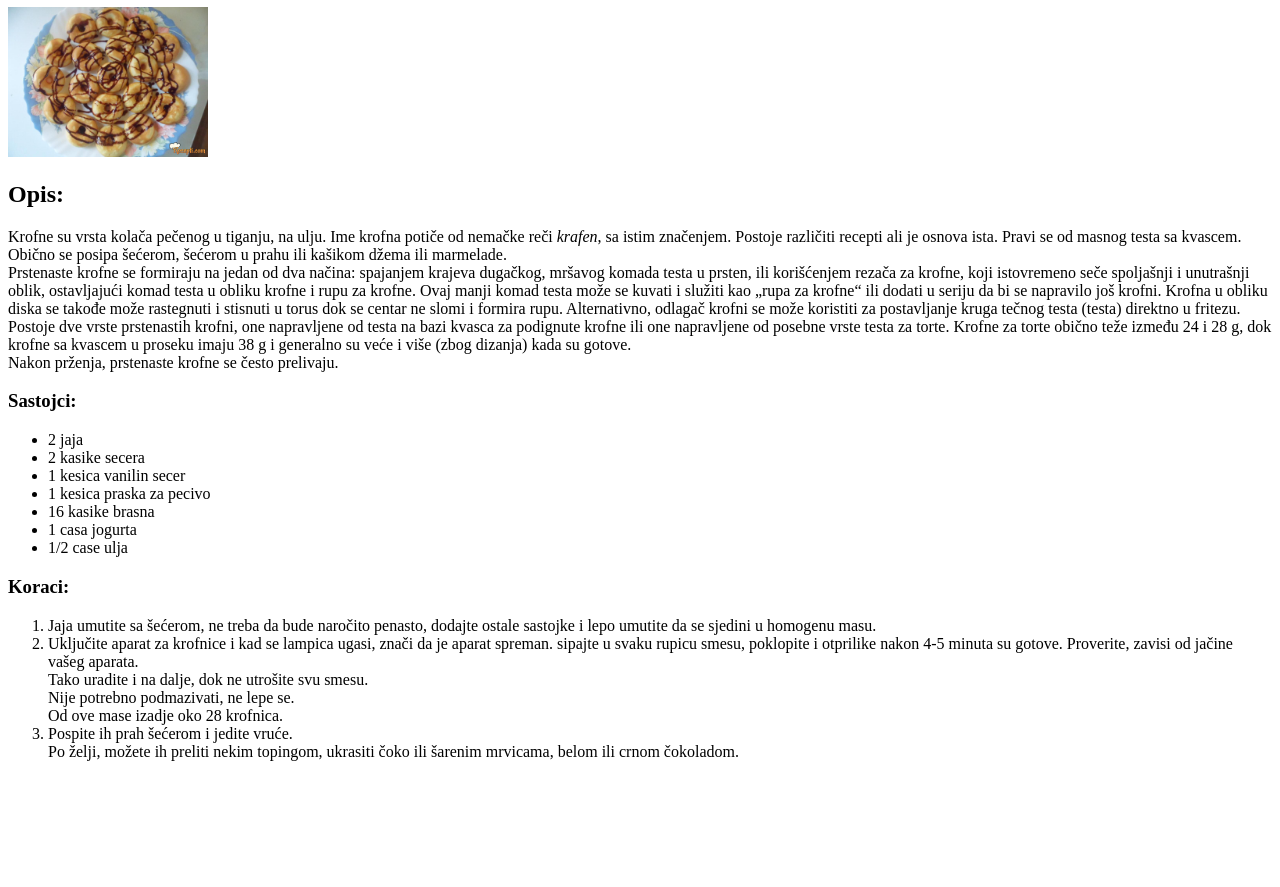
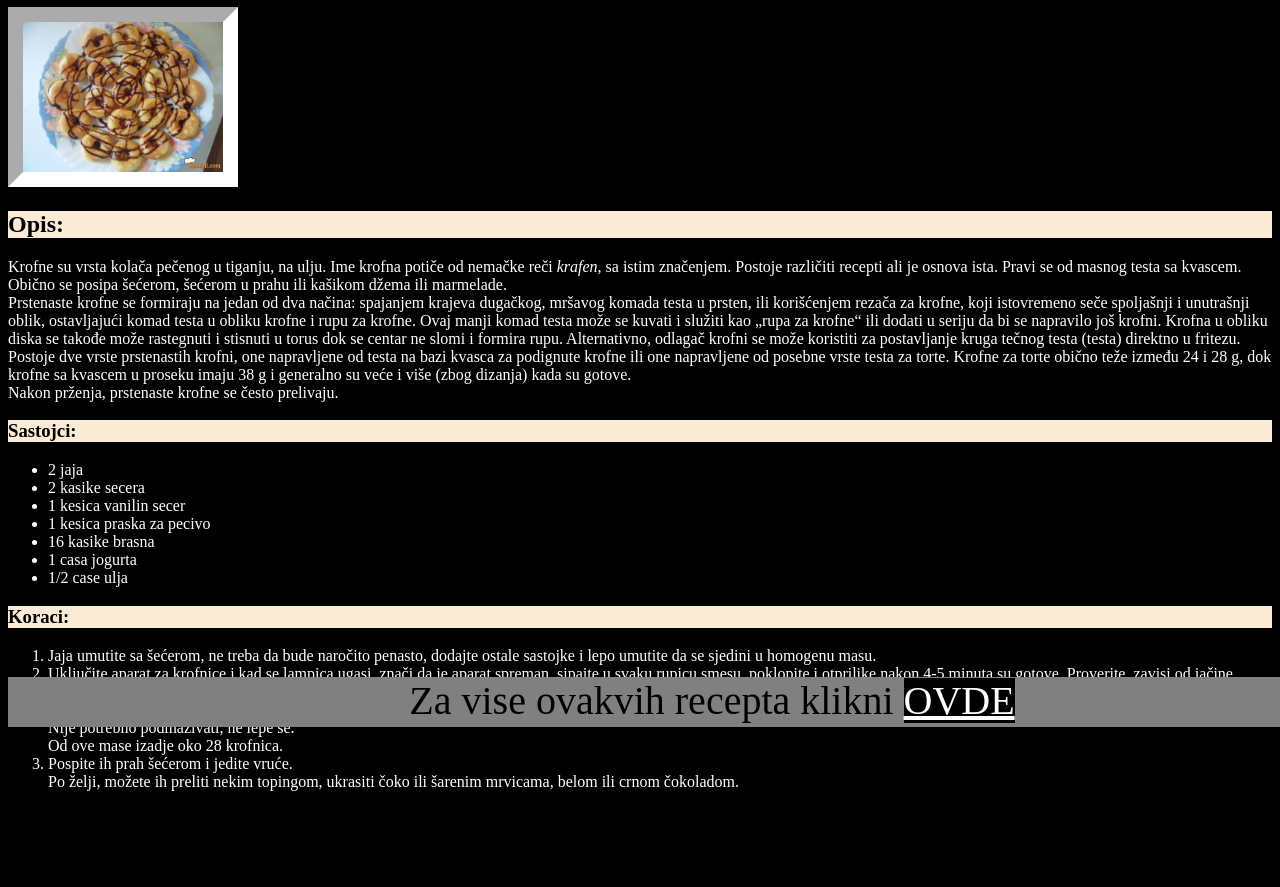
Before and after one commit to PekiPho/odin-recipes, a plain HTML site: page recipes/krofnica.html in a window 1280 px wide. Shown: the part 73-960 px from the top of the page. Before the commit the page ends 850 px from the top, so only its background shows below. Drawn offline with Linux system fonts and the light colour scheme.

Commit message:
Added CSS to everything

```diff
--- a/recipes/krofnica.html
+++ b/recipes/krofnica.html
@@ -47,5 +47,7 @@
             Po želji, možete ih preliti nekim topingom, ukrasiti čoko ili šarenim mrvicama, belom ili crnom čokoladom.
         </li>
     </ol>
+    <br><br><br><br>
+    <div class="box">Za vise ovakvih recepta klikni <a href="https://www.youtube.com/watch?v=6n3pFFPSlW4">OVDE</a></div>
 </body>
 </html>
--- a/style.css
+++ b/style.css
@@ -0,0 +1,45 @@
+a{
+    background-color: black;
+    color:white;
+}
+*{
+    background-color: black;
+    color:white;
+}
+h1{
+    color:rgb(233, 233, 233);
+}
+a:hover{
+    background-color: gray;
+    color: rgb(0, 0, 0);
+}
+a:visited{
+    color:blue;
+    background-color: darkgray;
+}
+img{
+    border: 15px;
+    border-color: white;
+    border-style: inset;
+}
+h3{
+    color:black;
+    background-color: antiquewhite;
+
+}
+h2{
+    color:black;
+    background-color: antiquewhite;
+
+}
+.box{
+    width:110%;
+    height: 50px;
+    text-align: center;
+    background-color: grey;
+    color: black;
+    font-size: 40px;
+
+    position:fixed;
+    bottom:0;
+}
```
Also changed, not shown: index.html (+1 -0 lines), recipes/mafin.html (+2 -0 lines), recipes/palacinka.html (+2 -0 lines), 1 other file.
